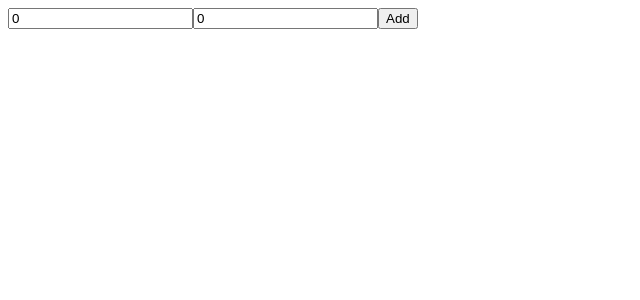
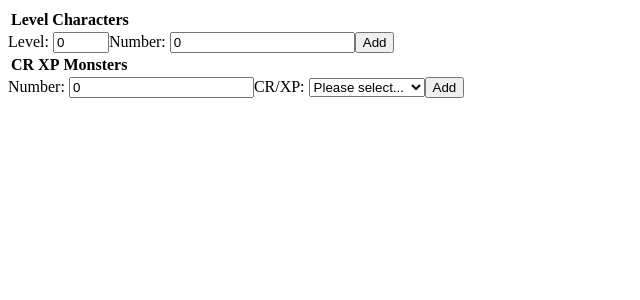
Before and after one commit to kabarakh/5eEncounterCalc, a Vue app: page / in a window 1280 px wide. Shown: the top 300 px of the page, without its empty margins (0-640 px from the left). Built offline with nearby package versions, Linux system fonts and the light colour scheme.

Commit message:
TASK: complete functionality. just make prettier ;)

```diff
--- a/package.json
+++ b/package.json
@@ -10,10 +10,12 @@
   },
   "dependencies": {
     "@vueuse/core": "^9.4.0",
+    "lodash": "^4.17.21",
     "pinia": "^2.0.23",
     "vue": "^3.2.41"
   },
   "devDependencies": {
+    "@types/lodash": "^4.14.186",
     "@types/node": "^16.11.68",
     "@vitejs/plugin-vue": "^3.1.2",
     "@vue/tsconfig": "^0.1.3",
--- a/src/App.vue
+++ b/src/App.vue
@@ -1,9 +1,14 @@
 <script setup lang="ts">
 import PartyList from '@/components/PartyList.vue';
 import MonsterList from '@/components/MonsterList.vue';
+import { useEncounterStore } from '@/stores/encounter';
+
+const store = useEncounterStore();
 </script>
 
 <template>
-  <PartyList />
-  <MonsterList />
+  <PartyList/>
+  <MonsterList/>
+  <span :class="store.getEncounterRating.toLowerCase()"
+        v-if="store.characters.length && store.monsters.length">{{ store.getEncounterRating }}</span>
 </template>
--- a/src/components/MonsterList.vue
+++ b/src/components/MonsterList.vue
@@ -1,3 +1,68 @@
+<script setup lang="ts">
+import { computed, ref } from 'vue';
+import { useEncounterStore } from '@/stores/encounter';
+import { XP_TO_CR } from '@/interfaces/Monsters';
+
+const store = useEncounterStore();
+const monsterData = computed(() => {
+  return store.getMonstersData;
+})
+
+const numberOfMonsters = ref(0);
+const crXp = ref(-1);
+
+const addMonsters = () => {
+  if (numberOfMonsters.value > 0 && crXp.value > -1) {
+    store.addMonsters(numberOfMonsters.value, crXp.value);
+    numberOfMonsters.value = 0;
+    crXp.value = -1;
+  }
+}
+
+const removeMonsters = (xp: number) => {
+  store.removeMonsters(xp);
+}
+</script>
+
 <template>
-
+  <table>
+    <tr>
+      <th>
+        CR
+      </th>
+      <th>
+        XP
+      </th>
+      <th>
+        Monsters
+      </th>
+      <th></th>
+    </tr>
+    <tr v-for="monsters in store.monsters" :key="monsters.level">
+      <td>{{ monsters.cr }}</td>
+      <td>{{ monsters.xp }}</td>
+      <td>{{ monsters.number }}</td>
+      <td>
+        <button type="button" @click.prevent="removeMonsters(monsters.xp)">Delete</button>
+      </td>
+    </tr>
+  </table>
+  <form @submit.prevent="addMonsters">
+    <label>Number: <input min="0" type="number" v-model="numberOfMonsters"/></label>
+    <label>CR/XP: <select v-model.number="crXp">
+      <option value="-1">Please select...</option>
+      <option :value="xp" v-for="(cr, xp) in XP_TO_CR" :key="xp">
+        {{cr}} ({{xp}} XP)
+      </option>
+    </select></label>
+    <button>Add</button>
+  </form>
+  <ul v-if="store.monsters.length">
+    <li>Total number of Monsters: {{monsterData.monsterCount}}</li>
+    <li>Difficulty modifier: x{{monsterData.difficultyMultiplier}}</li>
+    <li>XP Reward: {{monsterData.xpReward}} XP
+      <span v-if="store.getCharactersData.number">({{monsterData.xpReward / store.getCharactersData.number}} XP each)</span>
+    </li>
+    <li>Adjusted Difficulty Level: {{monsterData.adjustedDifficulty}} XP</li>
+  </ul>
 </template>
--- a/src/components/PartyList.vue
+++ b/src/components/PartyList.vue
@@ -1,8 +1,11 @@
 <script setup lang="ts">
-import {ref} from "vue";
-import {useEncounterStore} from "@/stores/encounter";
+import { computed, ref } from 'vue';
+import { useEncounterStore } from '@/stores/encounter';
 
 const store = useEncounterStore();
+const characterData = computed(() => {
+  return store.getCharactersData;
+})
 
 const numberOfCharacters = ref(0);
 const levelOfCharacters = ref(0);
@@ -13,13 +16,40 @@ const addCharacters = () => {
     numberOfCharacters.value = 0;
     levelOfCharacters.value = 0;
   }
+};
+
+const removeCharacters = (level: number) => {
+  store.removeCharacters(level);
 }
 </script>
 
 <template>
+  <table>
+    <tr>
+      <th>
+        Level
+      </th>
+      <th>
+        Characters
+      </th>
+      <th></th>
+    </tr>
+    <tr v-for="characters in store.characters" :key="characters.level">
+      <td>{{characters.level}}</td>
+      <td>{{characters.number}}</td>
+      <td><button type="button" @click.prevent="removeCharacters(characters.level)">Delete</button></td>
+    </tr>
+  </table>
   <form @submit.prevent="addCharacters">
-    <input type="number" v-model="numberOfCharacters"/>
-    <input type="number" v-model="levelOfCharacters"/>
+    <label>Level: <input max="20" min="0" type="number" v-model="levelOfCharacters"/></label>
+    <label>Number: <input min="0" type="number" v-model="numberOfCharacters"/></label>
     <button>Add</button>
   </form>
+  <ul v-if="store.characters.length">
+    <li>Total number of Characters: {{characterData.number}}</li>
+    <li>XP level easy: {{characterData.xp.easy}} XP</li>
+    <li>XP level medium: {{characterData.xp.medium}} XP</li>
+    <li>XP level hard: {{characterData.xp.hard}} XP</li>
+    <li>XP level deadly: {{characterData.xp.deadly}} XP</li>
+  </ul>
 </template>
--- a/src/interfaces/Monsters.ts
+++ b/src/interfaces/Monsters.ts
@@ -4,9 +4,35 @@ export interface Monsters {
   cr: number
 }
 
-export const CR_TO_XP = {
-  '0.25': 25,
-  '0.5': 50,
-  '1': 100,
-
+export const XP_TO_CR = {
+  0: '0',
+  10: '0',
+  25: '1/8',
+  50: '1/4',
+  100: '1/2',
+  200: '1',
+  450: '2',
+  700: '3',
+  1100: '4',
+  1800: '5',
+  2300: '6',
+  2900: '7',
+  3900: '8',
+  5000: '9',
+  5900: '10',
+  7200: '11',
+  8400: '12',
+  10000: '13',
+  11500: '14',
+  13000: '15',
+  15000: '16',
+  18000: '17',
+  20000: '18',
+  22000: '19',
+  25000: '20',
+  33000: '21',
+  41000: '22',
+  50000: '23',
+  62000: '24',
+  155000: '30'
 }
--- a/src/stores/encounter.ts
+++ b/src/stores/encounter.ts
@@ -1,47 +1,152 @@
-import { defineStore } from 'pinia'
+import { defineStore } from 'pinia';
 import { useStorage } from '@vueuse/core';
 import type { Characters } from '@/interfaces/Characters';
 import { LEVEL_TO_EXPERIENCE } from '@/interfaces/Characters';
-import type {Monsters} from "@/interfaces/Monsters";
+import type { Monsters } from '@/interfaces/Monsters';
+import { XP_TO_CR } from '@/interfaces/Monsters';
+import { forEach } from 'lodash';
+import * as module from 'module';
+
+const ENCOUNTER_MULTIPLIER_STEPS = [
+  {
+    number: 1,
+    modifier: .5
+  },
+  {
+    number: 2,
+    modifier: .5
+  },
+  {
+    number: 3,
+    modifier: .5
+  },
+  {
+    number: 7,
+    modifier: .5
+  },
+  {
+    number: 11,
+    modifier: .5
+  },
+  {
+    number: 15,
+    modifier: 1
+  },
+  {
+    number: 999,
+    modifier: 1
+  },
+];
 
 export const useEncounterStore = defineStore({
-  id: "encounter-data",
+  id: 'encounter-data',
   state: () => {
     return {
       characters: useStorage<Characters[]>('encounter.characters', []),
-      monsters: useStorage<Monsters[]>('encounter.monsters', []),
-      useCr: useStorage<boolean>('encounter.useCr', false)
-    }
+      monsters: useStorage<Monsters[]>('encounter.monsters', [])
+    };
   },
   getters: {
-    getXpThreshholds: () => {
-      let threshholds = {
-        easy: 0,
-        medium: 0,
-        hard: 0,
-        deadly: 0
+    getCharactersData() {
+      const characterData = {
+        number: 0,
+        xp: {
+          easy: 0,
+          medium: 0,
+          hard: 0,
+          deadly: 0,
+        }
       };
-      threshholds = this.characters.reduce((characters: Characters, currentThreshhold: {easy: number, medium: number, hard: number, deadly: number}) => {
-        return {
-          easy: currentThreshhold.easy + LEVEL_TO_EXPERIENCE[characters.level].easy * characters.number,
-          medium: currentThreshhold.hard + LEVEL_TO_EXPERIENCE[characters.level].medium * characters.number,
-          hard: currentThreshhold.medium + LEVEL_TO_EXPERIENCE[characters.level].hard * characters.number,
-          deadly: currentThreshhold.deadly + LEVEL_TO_EXPERIENCE[characters.level].deadly * characters.number
-        };
-      }, threshholds);
-      return threshholds;
+      this.characters.forEach((currentCharacters) => {
+        characterData.number += currentCharacters.number;
+        characterData.xp.easy += currentCharacters.number * LEVEL_TO_EXPERIENCE[currentCharacters.level].easy;
+        characterData.xp.medium += currentCharacters.number * LEVEL_TO_EXPERIENCE[currentCharacters.level].medium;
+        characterData.xp.hard += currentCharacters.number * LEVEL_TO_EXPERIENCE[currentCharacters.level].hard;
+        characterData.xp.deadly += currentCharacters.number * LEVEL_TO_EXPERIENCE[currentCharacters.level].deadly;
+      });
+
+      return characterData;
     },
-    getEncounterXpRating: () => {},
-    getEncounterDifficulty: () => {}
+    getMonstersData() {
+      const monsterData = {
+        monsterCount: 0,
+        xpReward: 0,
+        difficultyMultiplier: .5,
+        adjustedDifficulty: 0,
+        encounterChallenge: 0,
+      };
+      this.monsters.forEach((currentMonsters) => {
+        monsterData.monsterCount += currentMonsters.number;
+        monsterData.xpReward += currentMonsters.number * currentMonsters.xp;
+      });
+
+      let myKey = 0;
+      ENCOUNTER_MULTIPLIER_STEPS.forEach((currentValue) => {
+        if (monsterData.monsterCount >= currentValue.number) {
+          myKey++;
+        }
+      });
+
+      if (this.getCharactersData.number > 0 && this.getCharactersData.number < 3) {
+        myKey++;
+      } else if (this.getCharactersData.number > 5) {
+        myKey--;
+      }
+
+      let difficultyModifier = .5;
+      for (let i = 0; i < myKey; i++) {
+        difficultyModifier += ENCOUNTER_MULTIPLIER_STEPS[i].modifier;
+      }
+      monsterData.difficultyMultiplier = difficultyModifier;
+
+      monsterData.adjustedDifficulty = monsterData.difficultyMultiplier * monsterData.xpReward;
+      return monsterData;
+    },
+    getEncounterRating() {
+      if (this.getMonstersData.adjustedDifficulty <= this.getCharactersData.xp.easy) {
+        return 'easy';
+      }
+      if (this.getMonstersData.adjustedDifficulty <= this.getCharactersData.xp.medium) {
+        return 'medium';
+      }
+      if (this.getMonstersData.adjustedDifficulty <= this.getCharactersData.xp.hard) {
+        return 'hard';
+      }
+      return 'deadly';
+    }
   },
   actions: {
     addCharacters(number: number, level: number) {
-      const characterOfGivenLevel = this.characters.find(character => character.level === level);
-      if (characterOfGivenLevel) {
-        characterOfGivenLevel.number += number;
+      const charactersOfGivenLevel = this.characters.find(characters => characters.level === level);
+      if (charactersOfGivenLevel) {
+        charactersOfGivenLevel.number += number;
       } else {
         this.characters.push({number: number, level: level});
       }
-    }
+      this.characters.sort((a, b) => {
+        return a.level - b.level;
+      });
+    },
+    removeCharacters(level: number) {
+      this.characters = this.characters.filter((currentCharacters: Characters) => {
+        return currentCharacters.level !== level;
+      });
+    },
+    addMonsters(number: number, xp: number) {
+      const monstersOfGivenXp = this.monsters.find(monsters => monsters.xp === xp);
+      if (monstersOfGivenXp) {
+        monstersOfGivenXp.number += number;
+      } else {
+        this.monsters.push({number: number, xp: xp, cr: XP_TO_CR[xp]});
+      }
+      this.monsters.sort((a, b) => {
+        return a.xp - b.xp;
+      });
+    },
+    removeMonsters(xp: number) {
+      this.monsters = this.monsters.filter((currentMonsters: Monsters) => {
+        return currentMonsters.xp !== xp;
+      });
+    },
   }
-})
+});
```
Also changed, not shown: src/interfaces/Characters.ts (+110 -2 lines), 1 other file (tests, documents, lock files or other folders).
